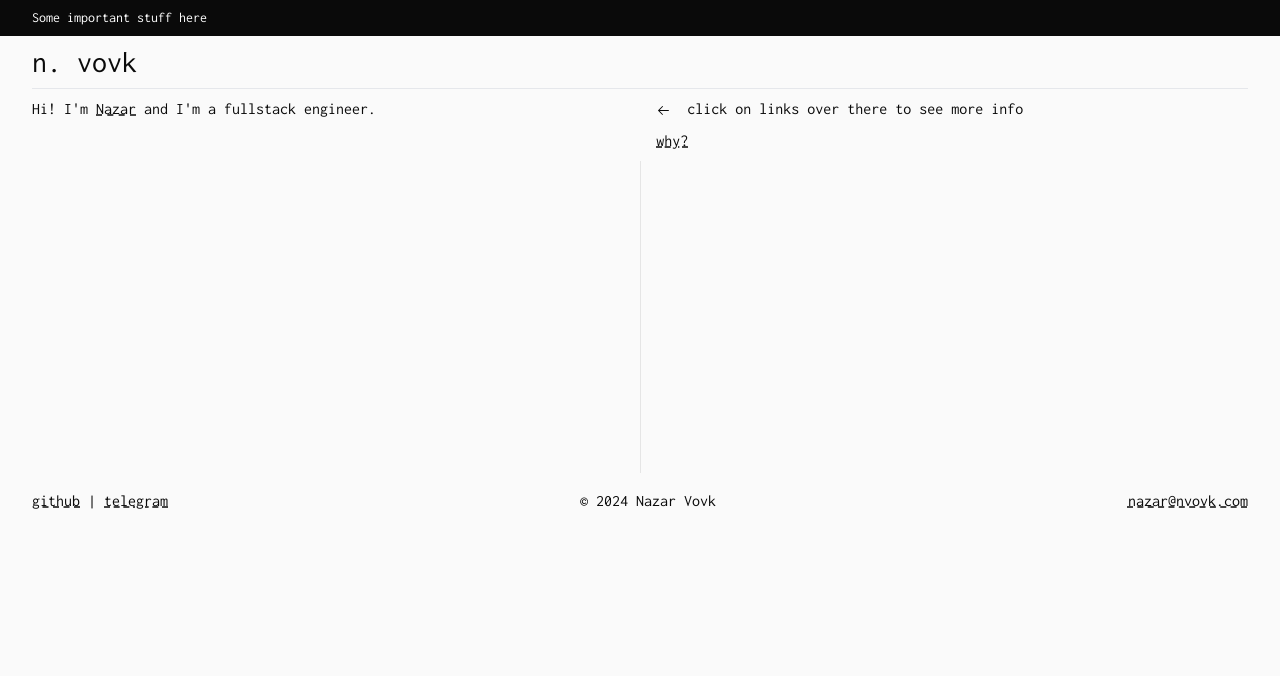
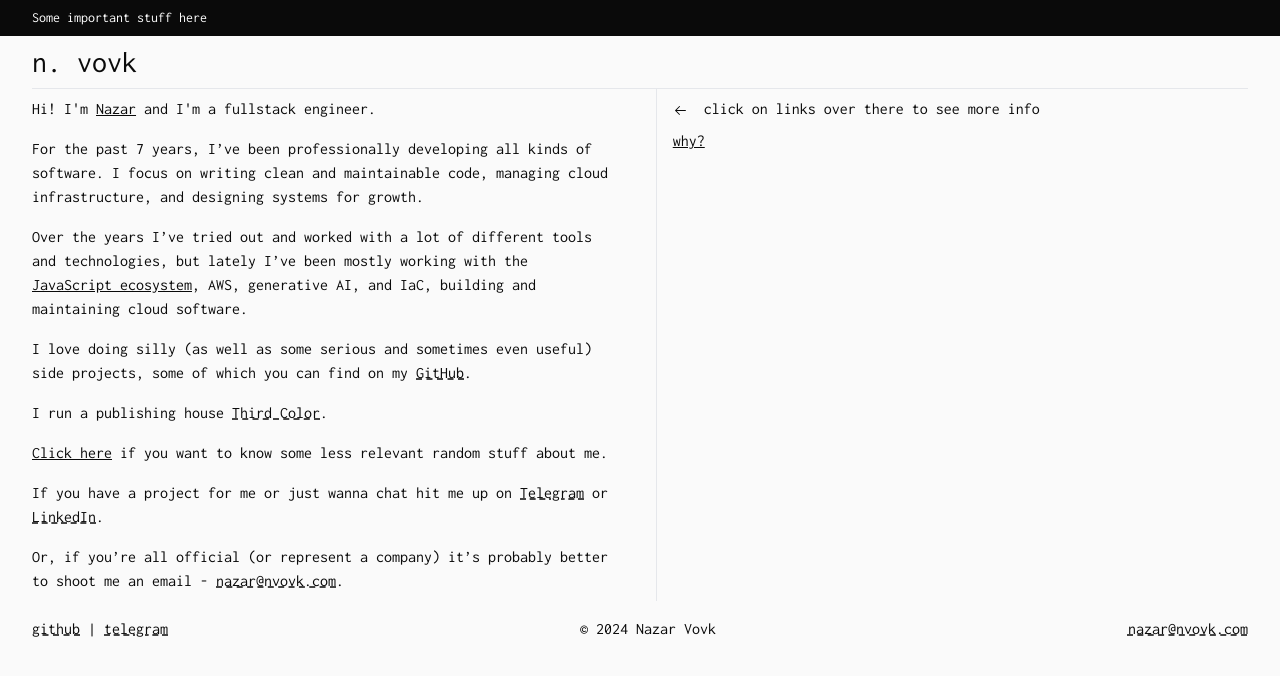
Before and after one commit to nazarvovk/nvovk, a Next.js app: page / in a window 1280 px wide. Shown: the top 676 px of the page. Built offline with nearby package versions, Linux system fonts and the light colour scheme.

Commit message:
feat: home text WIP

```diff
--- a/src/components/meta.tsx
+++ b/src/components/meta.tsx
@@ -16,7 +16,7 @@ export const useMeta = () => {
   const MetaLink = ({ children, body, title, push }: MetaLinkProps) => {
     return (
       <button
-        className='select-text underline decoration-dashed hover:decoration-solid'
+        className='select-text underline'
         onClick={() => {
           const meta = { title, body }
           const newState = push ? [...metaList, meta] : [meta]
--- a/src/pages/index.tsx
+++ b/src/pages/index.tsx
@@ -1,9 +1,25 @@
 import { ArrowLeftIcon, CrossIcon } from '@/components/icons'
 import { useMeta } from '@/components/meta'
 import { cn } from '@/utils/cn'
+import { GetStaticProps } from 'next'
 import Head from 'next/head'
+import Link from 'next/link'
 
-export default function Home() {
+export const getStaticProps: GetStaticProps = async () => {
+  return {
+    revalidate: 60 * 60,
+    props: {
+      experienceYears: new Date().getFullYear() - 2017,
+    },
+  }
+}
+
+type HomeProps = {
+  experienceYears: number
+}
+
+export default function Home(props: HomeProps) {
+  const { experienceYears } = props
   const { metaList, setMetaList, MetaLink } = useMeta()
 
   const currentMeta = metaList[metaList.length - 1]
@@ -13,24 +29,96 @@ export default function Home() {
       <Head>
         <title>n. vovk</title>
       </Head>
-      <div className='flex justify-between'>
-        <div className='w-full grow-0 py-2'>
+      <div className='flex items-stretch gap-x-8'>
+        <div className='w-full grow-0 space-y-4 py-2'>
           <p>
-            {`Hi! I'm`}{' '}
+            {`Hi! I'm `}
             <MetaLink
-              title='Na·zar'
+              title="It's pronounced Nah-zah-r"
               body="My legal name is Nazarii, but I go by Nazar, so don't be surprised if you see either somewhere."
             >
               Nazar
-            </MetaLink>{' '}
-            {`and I'm a fullstack engineer.`}
+            </MetaLink>
+            {` and I'm a fullstack engineer.`}
+          </p>
+          <p>
+            {`For the past ${experienceYears} years, I’ve been professionally developing all kinds of software. I focus on writing clean and maintainable code, managing cloud infrastructure, and designing systems for growth.`}
+          </p>
+          <p>
+            {`Over the years I’ve tried out and worked with a lot of different tools and technologies, but lately I’ve been mostly working with the `}
+            <MetaLink title='JavaScript ecosystem' body={<JSEcosystemMeta />}>
+              JavaScript ecosystem
+            </MetaLink>
+            {`, AWS, generative AI, and IaC, building and maintaining cloud software.`}
+          </p>
+          <p>
+            {`I love doing silly (as well as some serious and sometimes even useful) side projects, some of which you can find on my `}
+            <Link
+              className='underline decoration-dashed hover:decoration-solid'
+              href='https://github.com/nazarvovk'
+              target='_blank'
+            >
+              GitHub
+            </Link>
+            .
+          </p>
+          <p>
+            {`I run a publishing house `}
+            <Link
+              className='underline decoration-dashed hover:decoration-solid'
+              href='https://coliiir.com'
+              target='_blank'
+            >
+              Third Color
+            </Link>
+            .
+          </p>
+          <p>
+            <MetaLink
+              title='Stuff'
+              body='bababooey... ' // TODO: fill this in
+            >
+              Click here
+            </MetaLink>
+            {` if you want to know some less relevant random stuff about me.`}
+          </p>
+          <p>
+            {`If you have a project for me or just wanna chat hit me up on `}
+            <Link
+              className='underline decoration-dashed hover:decoration-solid'
+              href='https://t.me/nvovk'
+              target='_blank'
+            >
+              Telegram
+            </Link>
+            {` or `}
+            <Link
+              className='underline decoration-dashed hover:decoration-solid'
+              href='https://www.linkedin.com/in/nvovk/'
+              target='_blank'
+            >
+              LinkedIn
+            </Link>
+            .
+          </p>
+          <p>
+            {`Or, if you’re all official (or represent a company) it’s probably better to shoot me an email - `}
+            <Link
+              className='underline decoration-dashed hover:decoration-solid'
+              href='mailto:nazar@nvovk.com'
+            >
+              nazar@nvovk.com
+            </Link>
+            .
           </p>
         </div>
-        <div className='hidden min-h-96 w-px bg-neutral-200 lg:block' />
         <div
-          className={cn('fixed left-0 top-0 size-full grow-0 bg-neutral-50 py-2 lg:relative', {
-            'max-lg:hidden': !currentMeta,
-          })}
+          className={cn(
+            'fixed left-0 top-0 w-full grow-0 bg-neutral-50 py-2 max-lg:h-full lg:relative lg:border-l',
+            {
+              'max-lg:hidden': !currentMeta,
+            },
+          )}
         >
           {currentMeta && (
             <div className='mb-2 flex gap-4 border-b px-4 pb-2 text-lg'>
@@ -67,3 +155,11 @@ export default function Home() {
     </>
   )
 }
+
+const JSEcosystemMeta = () => (
+  <p>
+    By <i>“JS ecosystem”</i> I mean all kinds of tools and skills needed to be effective: from
+    different runtimes, libraries and frameworks, (whether frontend, backend or full stack), to
+    intricacies of TypeScript, dev tooling, CI/CD, testing, and so on.
+  </p>
+)
```
